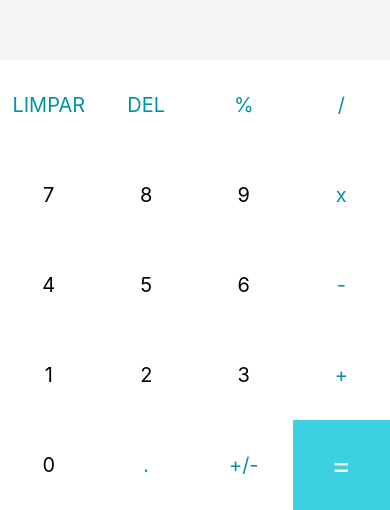
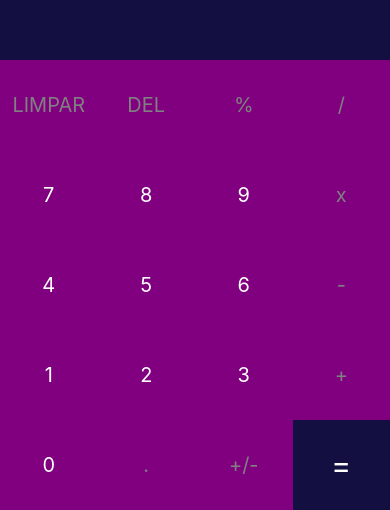
Before and after one commit to luanviniciuzz/calculadora-m4-uc13, a React Native app: screen / in a window 390 px wide. Shown: the part 334-844 px from the top of the page. Built offline with nearby package versions, Linux system fonts and the light colour scheme.

Commit message:
mudança das cores

```diff
--- a/App.js
+++ b/App.js
@@ -74,12 +74,12 @@ export default function App() {
 
         {buttons.map((button) =>
           button === '=' ? // Mapeamento do botão =
-        <TouchableOpacity onPress={() => handleInput(button)} key={button} style={[styles.button, {backgroundColor: '#3dd0e3'}]}>
+        <TouchableOpacity onPress={() => handleInput(button)} key={button} style={[styles.button, {backgroundColor: '#130f40'}]}>
           <Text style={[styles.textButton, {color: "white", fontSize: 30}]}>{button}</Text>
         </TouchableOpacity>
           : // Mapeamento dos outros botões
           <TouchableOpacity onPress={() => handleInput(button)} key={button} style={styles.button}>
-            <Text style={[styles.textButton, {color: typeof(button) === 'number' ? 'black': '#0093a6'}]}>{button}</Text>
+            <Text style={[styles.textButton, {color: typeof(button) === 'number' ? 'white': 'grey'}]}>{button}</Text>
           </TouchableOpacity>
         )}
       </View>
@@ -95,10 +95,10 @@ const styles = StyleSheet.create({
   results: {
     flex: 2,
     justifyContent: "center",
-    backgroundColor: "#f5f5f5"
+    backgroundColor: "#130f40"
   },
   resultText: {
-    color: "#282F38",
+    color: "white",
     fontSize: 32,
     fontWeight: "bold",
     padding: 12,
@@ -115,7 +115,7 @@ const styles = StyleSheet.create({
     flexWrap: 'wrap',
   },
   button: {
-    backgroundColor: 'white',
+    backgroundColor: 'purple',
     alignItems: 'center',
     justifyContent: 'center',
     minWidth: 90,
```
